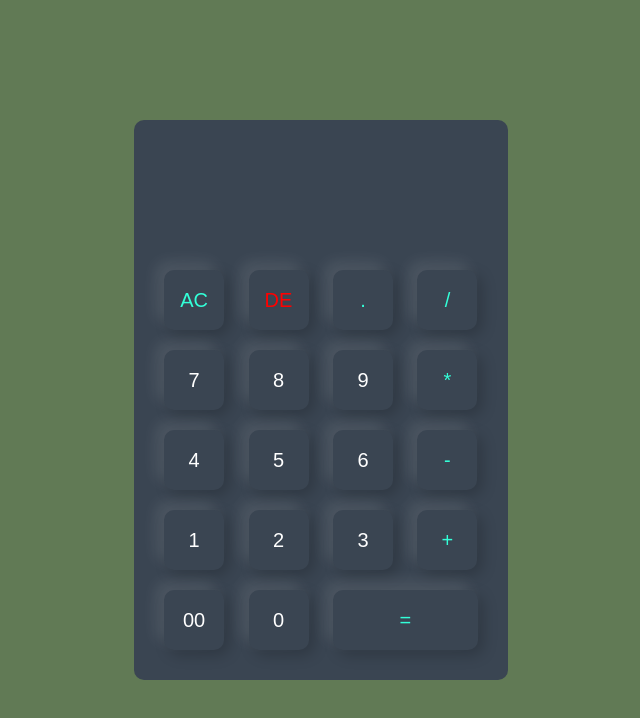
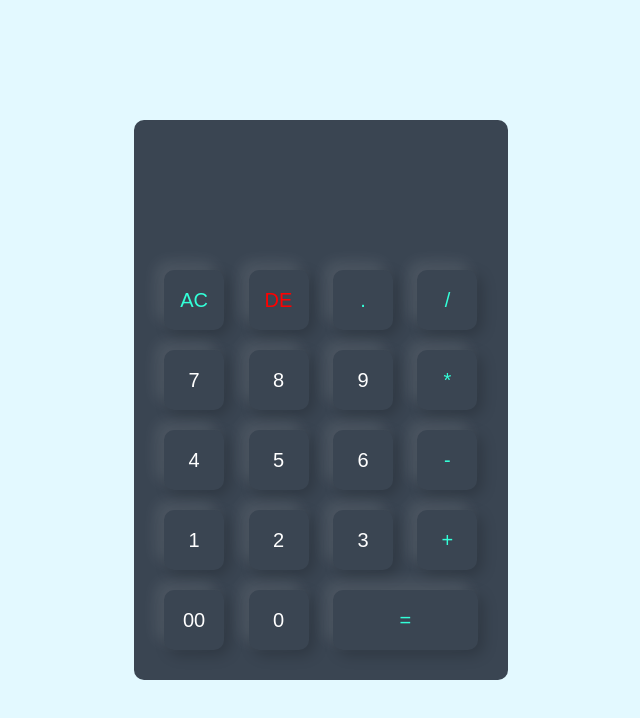
Before and after one commit to aswini0321/simple-calculator, a plain HTML site: page index.html in a window 1280 px wide. Shown: the whole page, without its empty margins (319-959 px from the left). Drawn offline with Linux system fonts and the light colour scheme.

Commit message:
Update calci.css

```diff
--- a/calci.css
+++ b/calci.css
@@ -9,7 +9,7 @@
 {
     width:100%;
     height:100vh;
-    background:#617A55;
+    background:#e3f9ff;
     display:flex;
     align-items:center;
     justify-content:center;
```
